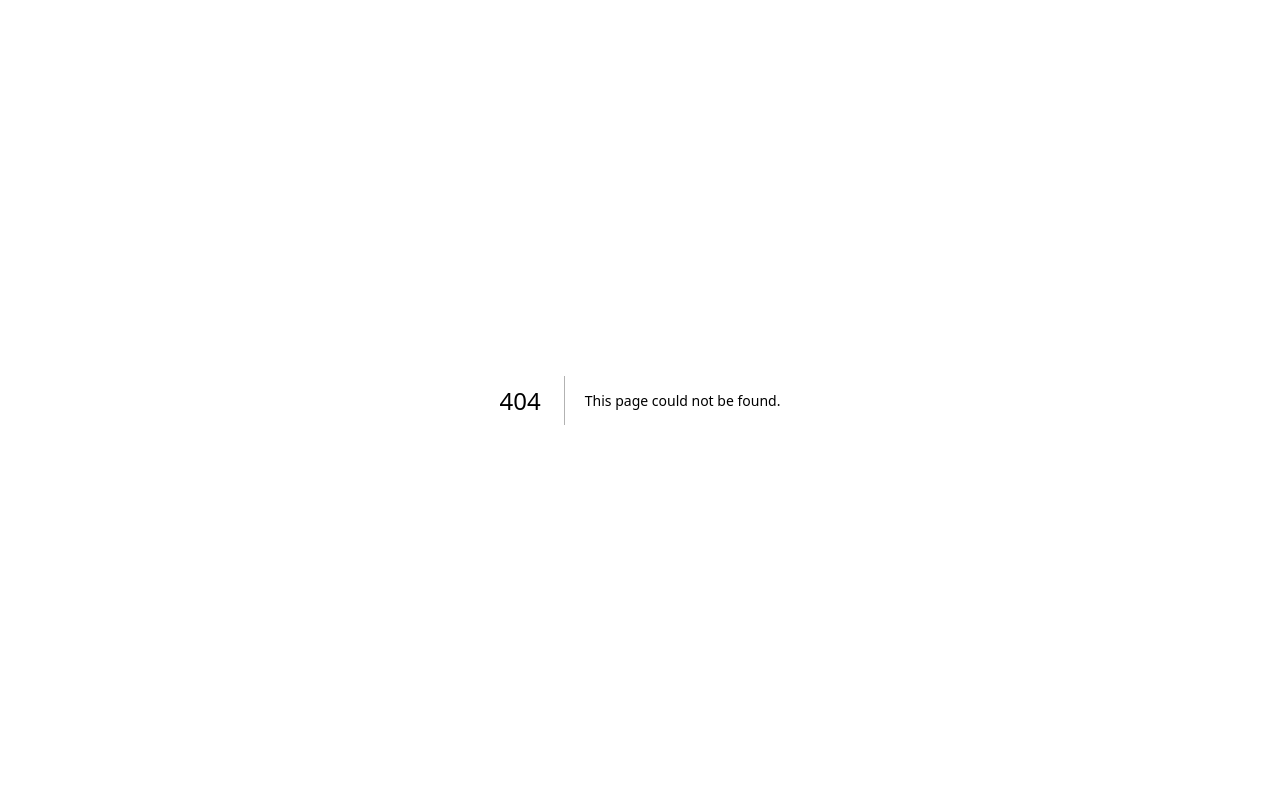
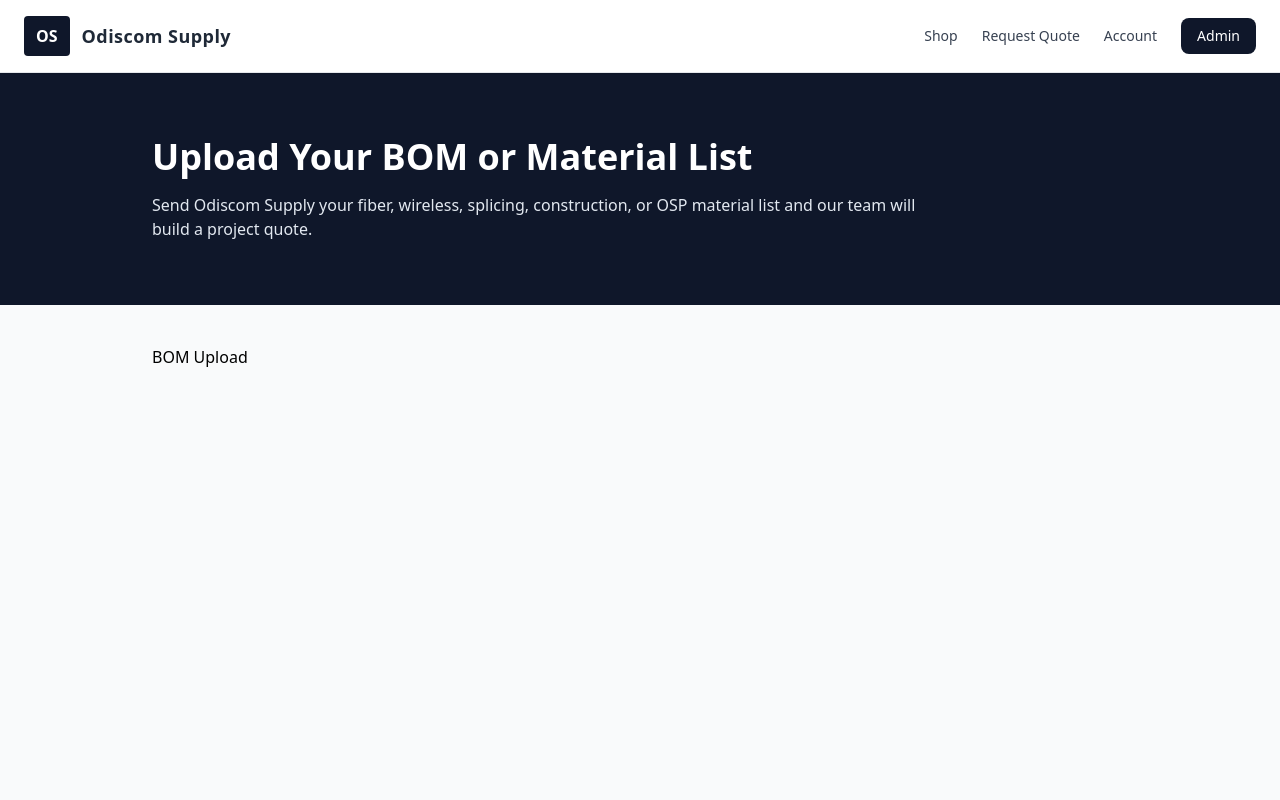
Before and after one commit to odiscom/odiscom-supply, a Next.js app: page /material-upload in a window 1280 px wide. Before the commit this address had no page. Shown: the top 800 px of the page. Built offline with nearby package versions, Linux system fonts and the light colour scheme.

Commit message:
Add public material upload page

```diff
--- /dev/null
+++ b/pages/material-upload.js
@@ -0,0 +1,25 @@
+import Header from '../components/Header'
+import Footer from '../components/Footer'
+import BomUploader from '../components/BomUploader'
+
+export default function MaterialUploadPage() {
+  return (
+    <>
+      <Header />
+      <main className="bg-gray-50 min-h-screen">
+        <section className="bg-slate-900 text-white">
+          <div className="max-w-5xl mx-auto px-6 py-16">
+            <h1 className="text-4xl font-bold">Upload Your BOM or Material List</h1>
+            <p className="text-slate-200 mt-4 max-w-3xl">
+              Send Odiscom Supply your fiber, wireless, splicing, construction, or OSP material list and our team will build a project quote.
+            </p>
+          </div>
+        </section>
+        <section className="max-w-5xl mx-auto px-6 py-10">
+          <BomUploader />
+        </section>
+      </main>
+      <Footer />
+    </>
+  )
+}
```
